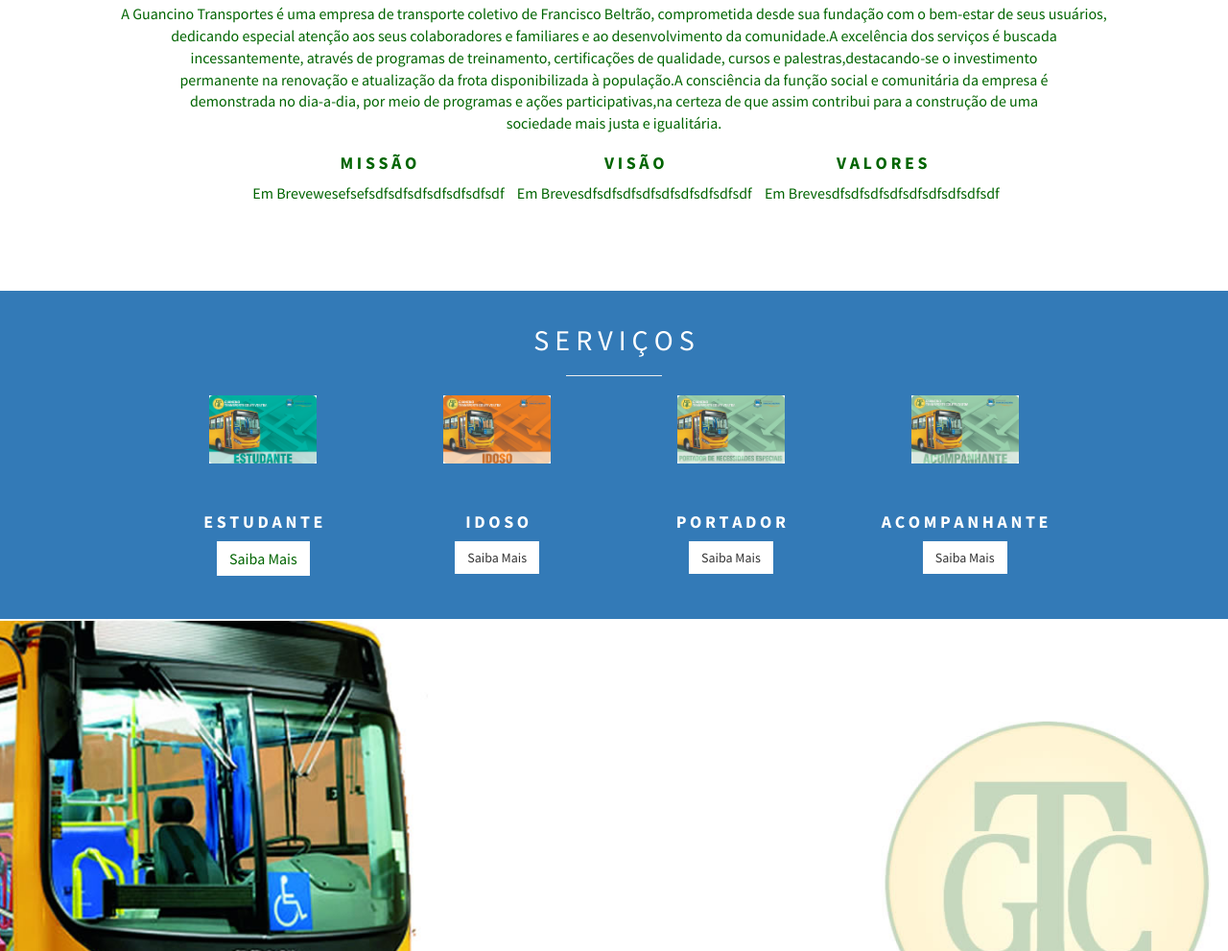
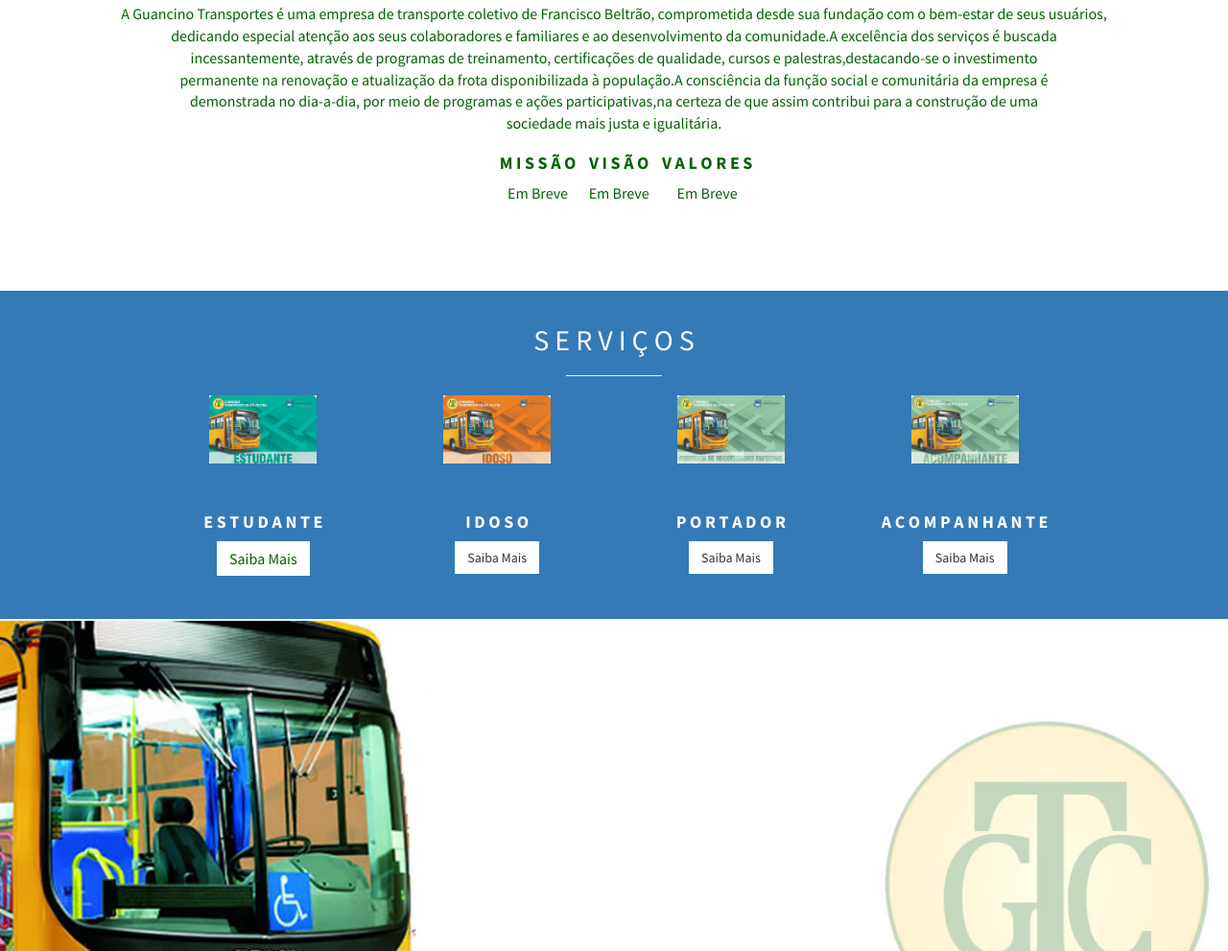
Before and after one commit to emersonandre/projeto-autoviacao, a plain HTML site: page index.html in a window 1280 px wide. Shown: the part 867-1858 px from the top of the page at 96% size. Drawn offline with nearby package versions, Linux system fonts and the light colour scheme.

Commit message:
commit #3
ajustes no html index

```diff
--- a/index.html
+++ b/index.html
@@ -89,7 +89,7 @@
                                                 <h4>
                                                     <strong>M I S S Ã O</strong>
                                                 </h4>
-                                                <a class="text-sobre">Em Brevewesefsefsdfsdfsdfsdfsdfsdfsdf</a>
+                                                <a class="text-sobre">Em Breve</a>
                                             </div>
                                         </li>
                                        <li>
@@ -97,7 +97,7 @@
                                                <h4>
                                                    <strong>V I S Ã O</strong>
                                                </h4>
-                                               <a class="text-sobre">Em Brevesdfsdfsdfsdfsdfsdfsdfsdfsdf</a>
+                                               <a class="text-sobre">Em Breve</a>
                                            </div>
                                        </li>
                                         <li>
@@ -105,7 +105,7 @@
                                                 <h4>
                                                     <strong>V A L O R E S</strong>
                                                 </h4>
-                                                <a class="text-sobre">Em Brevesdfsdfsdfsdfsdfsdfsdfsdfsdf</a>
+                                                <a class="text-sobre">Em Breve</a>
                                             </div>
                                         </li>
                                         </ul>
```
